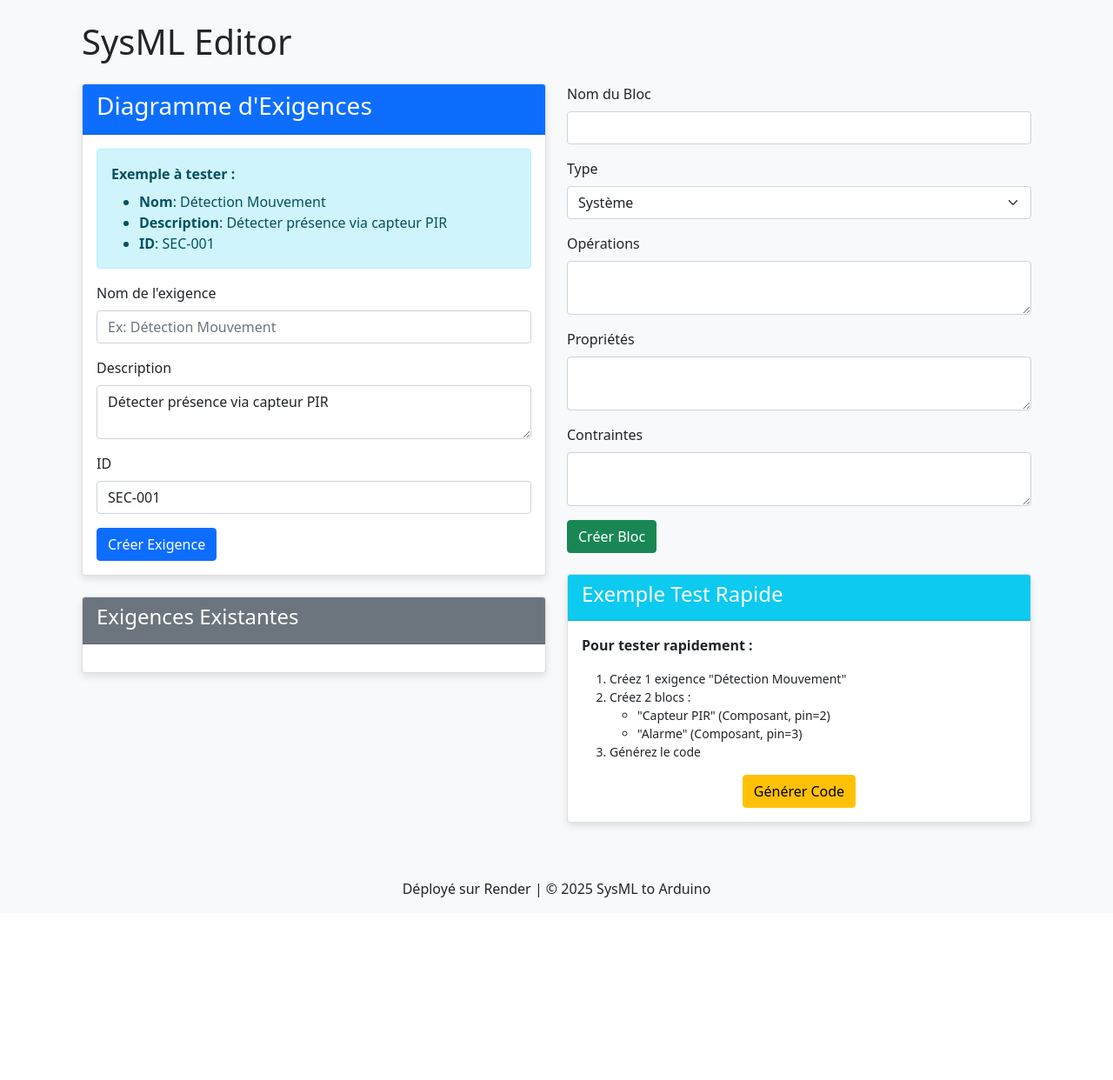
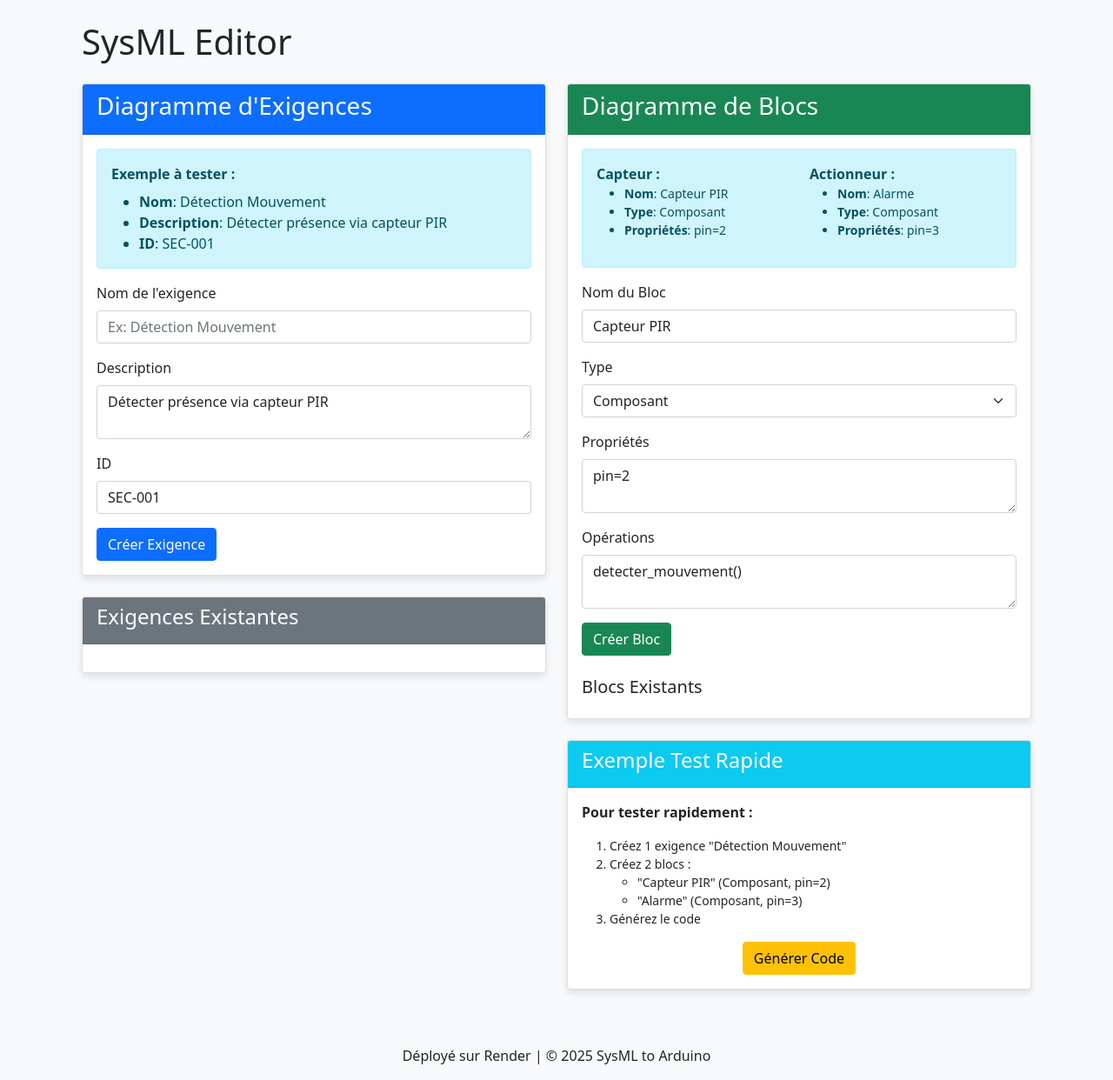
Before and after one commit to EJM0101/sysml-to-arduino, a Flask app: page / in a window 1280 px wide. Shown: the part 58-1300 px from the top of the page at 87% size. Before the commit the page ends 1090 px from the top, so only its background shows below. Run offline with Flask 2, Linux system fonts and the light colour scheme; data that the repository does not hold is empty; some libraries are stand-ins or nearby versions.

Commit message:
Update diagram_block.html

```diff
--- a/app/templates/diagram_block.html
+++ b/app/templates/diagram_block.html
@@ -1,27 +1,67 @@
+<div class="card mb-4">
+    <div class="card-header bg-success text-white">
+        <h3>Diagramme de Blocs</h3>
+    </div>
+    <div class="card-body">
+        <div class="alert alert-info">
+            <div class="row">
+                <div class="col-md-6">
+                    <strong>Capteur :</strong>
+                    <ul class="small">
+                        <li><b>Nom</b>: Capteur PIR</li>
+                        <li><b>Type</b>: Composant</li>
+                        <li><b>Propriétés</b>: pin=2</li>
+                    </ul>
+                </div>
+                <div class="col-md-6">
+                    <strong>Actionneur :</strong>
+                    <ul class="small">
+                        <li><b>Nom</b>: Alarme</li>
+                        <li><b>Type</b>: Composant</li>
+                        <li><b>Propriétés</b>: pin=3</li>
+                    </ul>
+                </div>
+            </div>
+        </div>
+
         <form method="POST" action="{{ url_for('main.create_block') }}">
             <div class="mb-3">
                 <label class="form-label">Nom du Bloc</label>
-        <input type="text" name="name" class="form-control" required>
+                <input type="text" name="name" class="form-control" required
+                       placeholder="Ex: Capteur PIR" value="Capteur PIR">
             </div>
             <div class="mb-3">
                 <label class="form-label">Type</label>
                 <select name="type" class="form-select" required>
                     <option value="Système">Système</option>
                     <option value="Sous-système">Sous-système</option>
-            <option value="Composant">Composant</option>
+                    <option value="Composant" selected>Composant</option>
                 </select>
             </div>
             <div class="mb-3">
-        <label class="form-label">Opérations</label>
-        <textarea name="operations" class="form-control" rows="2" required></textarea>
+                <label class="form-label">Propriétés</label>
+                <textarea name="properties" class="form-control" rows="2"
+                          placeholder="Ex: pin=2, seuil=500">pin=2</textarea>
             </div>
             <div class="mb-3">
-        <label class="form-label">Propriétés</label>
-        <textarea name="properties" class="form-control" rows="2" required></textarea>
-    </div>
-    <div class="mb-3">
-        <label class="form-label">Contraintes</label>
-        <textarea name="constraints" class="form-control" rows="2"></textarea>
+                <label class="form-label">Opérations</label>
+                <textarea name="operations" class="form-control" rows="2"
+                          placeholder="Ex: detecter_mouvement()">detecter_mouvement()</textarea>
             </div>
             <button type="submit" class="btn btn-success">Créer Bloc</button>
         </form>
+
+        <!-- Liste des Blocs -->
+        <div class="mt-4">
+            <h5>Blocs Existants</h5>
+            <ul class="list-group">
+                {% for block in blocks %}
+                    <li class="list-group-item">
+                        <strong>{{ block.name }}</strong> ({{ block.type }})
+                        <br><small>{{ block.properties }}</small>
+                    </li>
+                {% endfor %}
+            </ul>
+        </div>
+    </div>
+</div>
```
Lines whose indentation alone changed are shown as unchanged.
